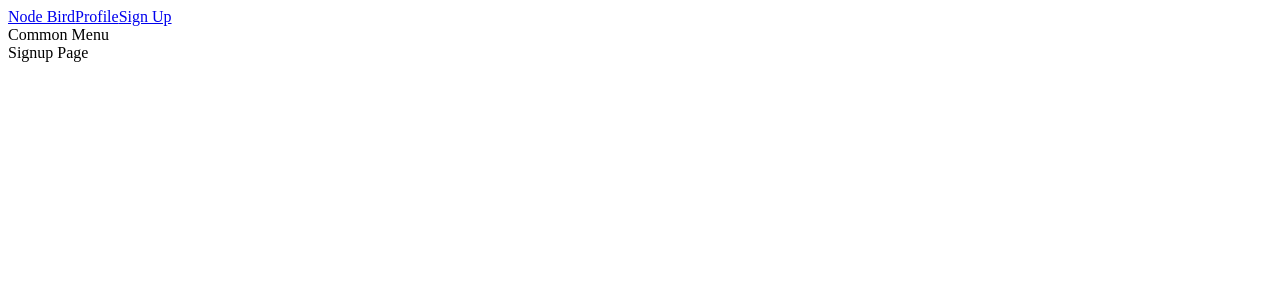
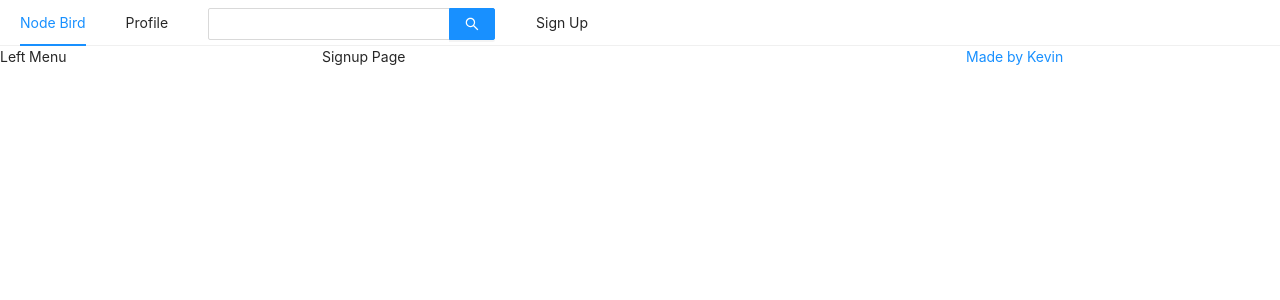
Before and after one commit to Jaehan-Kevin-Kim/Pages, a Next.js app in the folder front/: page /signup in a window 1280 px wide. Shown: the top 300 px of the page. Built offline with nearby package versions, Linux system fonts and the light colour scheme.

Commit message:
Set up responsive grid

```diff
--- a/front/components/AppLayout.js
+++ b/front/components/AppLayout.js
@@ -1,22 +1,47 @@
 import React from "react";
 import PropTypes from "prop-types";
 import Link from "next/link";
+import { Input, Menu, Row, Col } from "antd";
+import "antd/dist/antd.css";
 
 const AppLayout = (props) => {
   console.log(props);
   return (
     <div>
+      <Menu mode='horizontal'>
+        <Menu.Item>
           <Link href='/'>
             <a>Node Bird</a>
           </Link>
+        </Menu.Item>
+        <Menu.Item>
           <Link href='/profile'>
             <a>Profile</a>
           </Link>
+        </Menu.Item>
+        <Menu.Item>
+          <Input.Search enterButton style={{ verticalAlign: "middle" }} />
+        </Menu.Item>
+        <Menu.Item>
           <Link href='/signup'>
             <a>Sign Up</a>
           </Link>
-      <div>Common Menu</div>
+        </Menu.Item>
+      </Menu>
+      <Row gutter={8}>
+        <Col xs={24} md={6}>
+          Left Menu{" "}
+        </Col>
+        <Col xs={24} md={12}>
           {props.children}
+        </Col>
+        <Col xs={24} md={6}>
+          {/* 아래 a tag 안에 들어가는 내용은 새창에서 뭔가를 띄울때 보안적인 부분까지 포함 된 tag 내용들임. */}
+          <a href='https://kevin-kim.netlify.app/' target='_blank' rel='noreferrer noopener'>
+            Made by Kevin
+          </a>
+        </Col>
+      </Row>
     </div>
   );
 };
--- a/front/package.json
+++ b/front/package.json
@@ -10,9 +10,13 @@
   "author": "kevin",
   "license": "ISC",
   "dependencies": {
+    "@ant-design/icons": "^4.6.2",
+    "antd": "^4.15.4",
     "next": "^9.5.5",
+    "prop-types": "^15.7.2",
     "react": "^17.0.2",
-    "react-dom": "^17.0.2"
+    "react-dom": "^17.0.2",
+    "styled-components": "^5.3.0"
   },
   "devDependencies": {
     "eslint": "^7.25.0",
--- /dev/null
+++ b/front/pages/_app.js
@@ -0,0 +1,22 @@
+import React from "react";
+import PropTypes from "prop-types";
+import "antd/dist/antd.css";
+import Head from "next/head";
+
+const NodeBird = ({ Component }) => {
+  return (
+    <>
+      <Head>
+        <meta charSet='utf-8' />
+        <title>Node Bird</title>
+      </Head>
+      <Component />
+    </>
+  );
+};
+
+NodeBird.propTypes = {
+  Component: PropTypes.elementType.isRequired,
+};
+
+export default NodeBird;
--- a/front/pages/signup.js
+++ b/front/pages/signup.js
@@ -1,11 +1,17 @@
 import React from "react";
+import Head from "next/head";
 import AppLayout from "../components/AppLayout";
 
 const signup = () => {
   return (
-    <AppLayout>
-      <div>Signup Page</div>
-    </AppLayout>
+    <>
+      <Head>
+        <title>SignUp Page | NodeBird</title>
+      </Head>
+      <AppLayout>
+        <div>Signup Page</div>
+      </AppLayout>
+    </>
   );
 };
 
```
Also changed, not shown: front/pages/profile.js (+9 -3 lines), 1 other file (tests, documents, lock files or other folders). Lines whose indentation alone changed are shown as unchanged.
